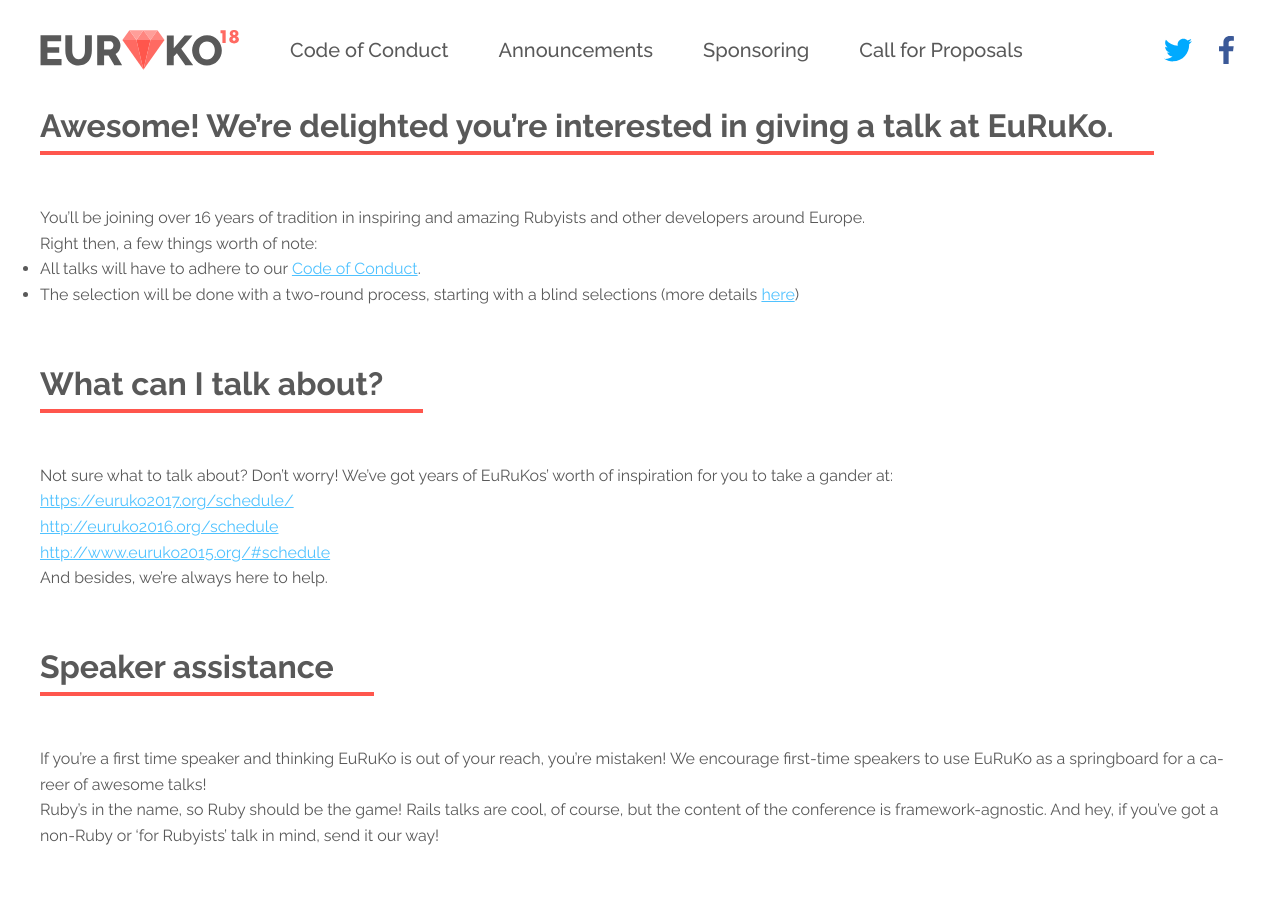
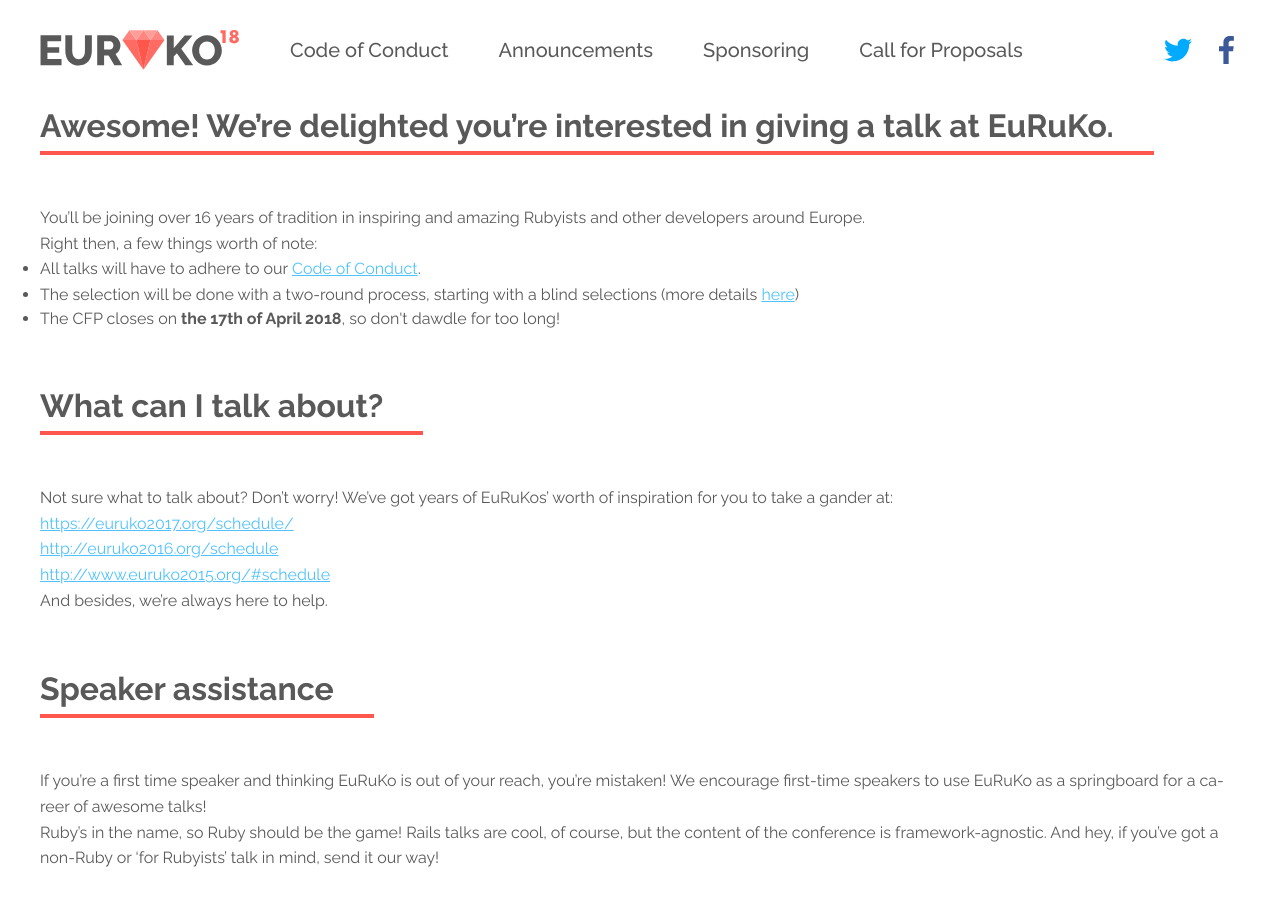
Before and after one commit to euruko/euruko2018.github.io, a Jekyll site: the page built from cfp.html, in a window 1280 px wide and 900 px high. Built offline with Jekyll 4.4.1, drawn with Linux system fonts in a browser that asks for light colours.

Commit message:
Add end date

```diff
--- a/cfp.html
+++ b/cfp.html
@@ -13,7 +13,8 @@
     <ul>
       <li>All talks will have to adhere to our <a href="/coc">Code of Conduct</a>.</li>
       <li>The selection will be done with a two-round process, starting with a blind selections (more details <a href="http://cfp.rustfest.eu/events/euruko2018/">here</a>)</li>
-    </ul>
+      <li>The CFP closes on <strong>the 17th of April 2018</strong>, so don't dawdle for too long!</li>
+      </ul>
     <h1 style="margin-top: 50px" class="section-header align-self-start">What can I talk about?</h1>
     <p>Not sure what to talk about? Don’t worry! We’ve got years of EuRuKos’ worth of inspiration for you to take a gander at:</p>
     <p><a href="https://euruko2017.org/schedule/">https://euruko2017.org/schedule/</a></p>
```
